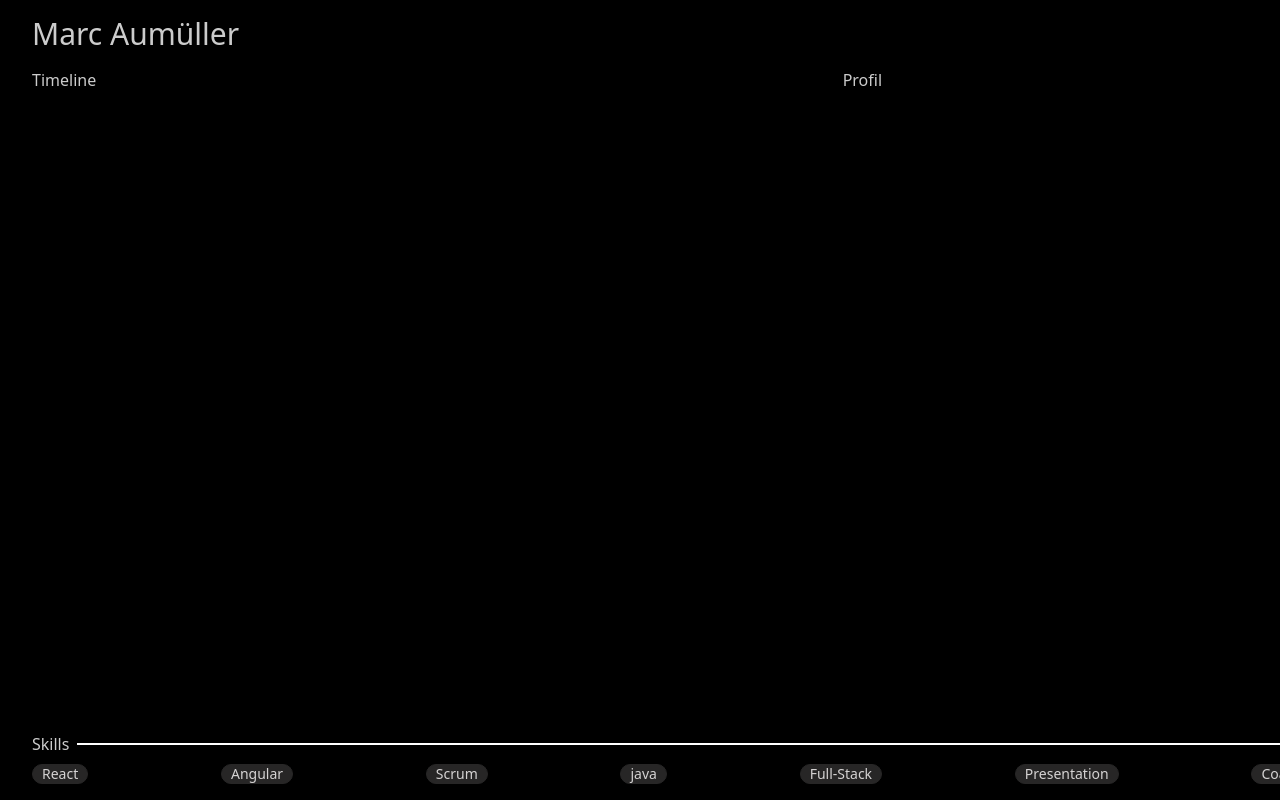
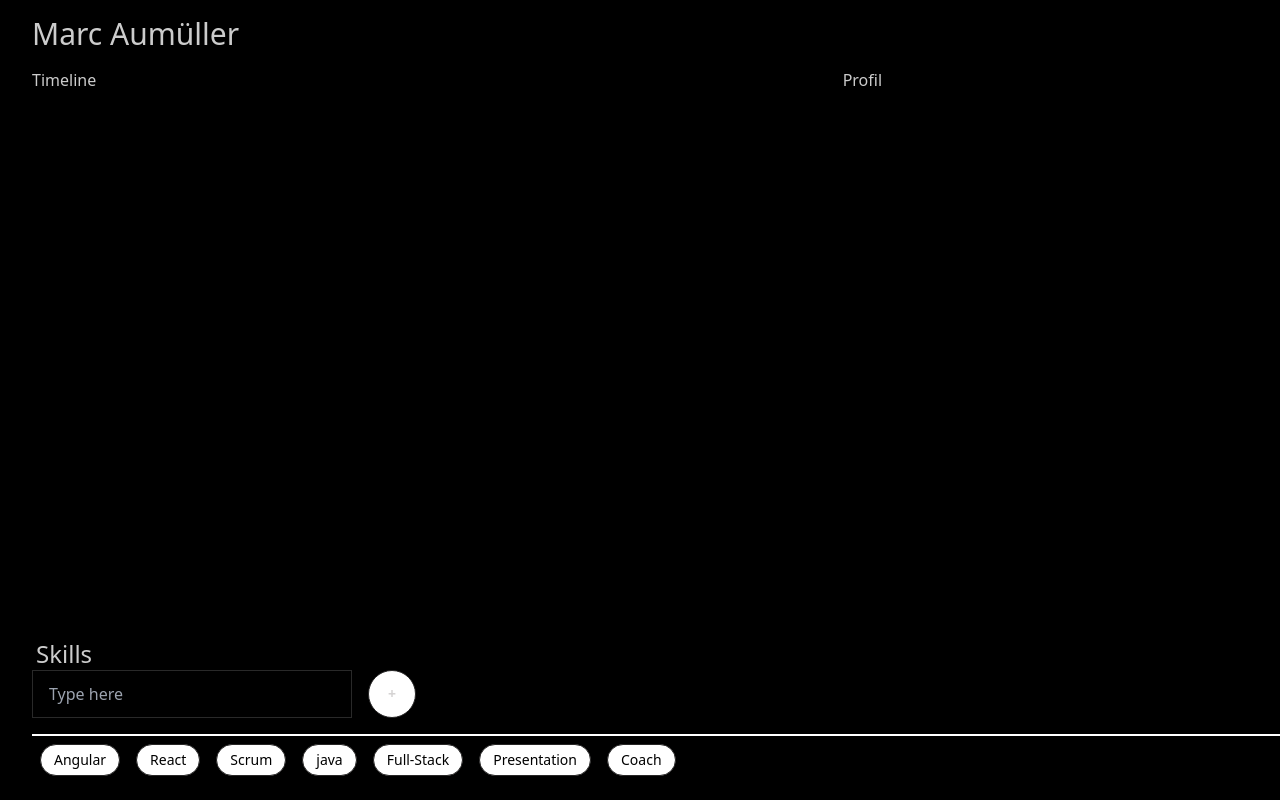
Before and after one commit to XYL0neer/fachkarriere-frontend, a Next.js app: page / in a window 1280 px wide. Shown: the top 800 px of the page. Built offline with nearby package versions, Linux system fonts and the light colour scheme.

Commit message:
added a feature to add new skill

```diff
--- a/src/components/skills/Skills.tsx
+++ b/src/components/skills/Skills.tsx
@@ -1,18 +1,96 @@
+import { useState } from "react";
+interface Skill {
+  id: number;
+  name: string | undefined;
+}
+const initialList: Skill[] = [
+  {
+    id: 1,
+    name: "Angular",
+  },
+  {
+    id: 2,
+    name: "React",
+  },
+  {
+    id: 3,
+    name: "Scrum",
+  },
+  {
+    id: 4,
+    name: "java",
+  },
+  {
+    id: 5,
+    name: "Full-Stack",
+  },
+  {
+    id: 6,
+    name: "Presentation",
+  },
+  {
+    id: 7,
+    name: "Coach",
+  },
+];
+
 export default function Skills() {
+  const [list, setList] = useState(initialList);
+  const [text, setText] = useState();
+
+  const getRandomInt = () => {
+    return Math.floor(Math.random() * 100);
+  };
+
+  // eslint-disable-next-line
+  const handleAddSkill = (e: any) => {
+    // eslint-disable-next-line
+    e.preventDefault();
+    const newList = list.concat({ id: getRandomInt(), name: text });
+    // eslint-disable-next-line
+    setList(newList);
+    console.log("clicked");
+  };
+
+  // eslint-disable-next-line
+  const handleChange = (e: any) => {
+    // eslint-disable-next-line
+    console.log("event", e.target.value);
+    // eslint-disable-next-line
+    setText(e.target.value);
+  };
+
   return (
     <>
-      <div className="my-2 flex items-center gap-2">
-        <span>Skills</span>
-        <div className="h-[2px] w-full bg-white"></div>
+      <div className="my-4">
+        <h2 className="mx-1 text-2xl">Skills</h2>
+        <form className="flex gap-4" onSubmit={handleAddSkill}>
+          <input
+            onChange={handleChange}
+            type="text"
+            placeholder="Type here"
+            className="input-bordered input w-full max-w-xs"
+          />
+          <button
+            type="submit"
+            className="btn-circle btn justify-center bg-white align-middle"
+          >
+            <span>+</span>
+          </button>
+        </form>
       </div>
-      <div className="flex flex-wrap justify-between">
-        <span className="badge rounded-3xl">React</span>
-        <span className="badge rounded-3xl">Angular</span>
-        <span className="badge rounded-3xl">Scrum</span>
-        <span className="badge rounded-3xl">java</span>
-        <span className="badge rounded-3xl">Full-Stack</span>
-        <span className="badge rounded-3xl">Presentation</span>
-        <span className="badge rounded-3xl">Coach</span>
+
+      <div className="h-[2px] w-full bg-white"></div>
+
+      <div className="flex flex-wrap ">
+        {list.map((item) => (
+          <span
+            key={item.id}
+            className="badge m-2 h-8 rounded-3xl bg-white text-black"
+          >
+            <span className="mx-1">{item.name}</span>
+          </span>
+        ))}
       </div>
     </>
   );
```
